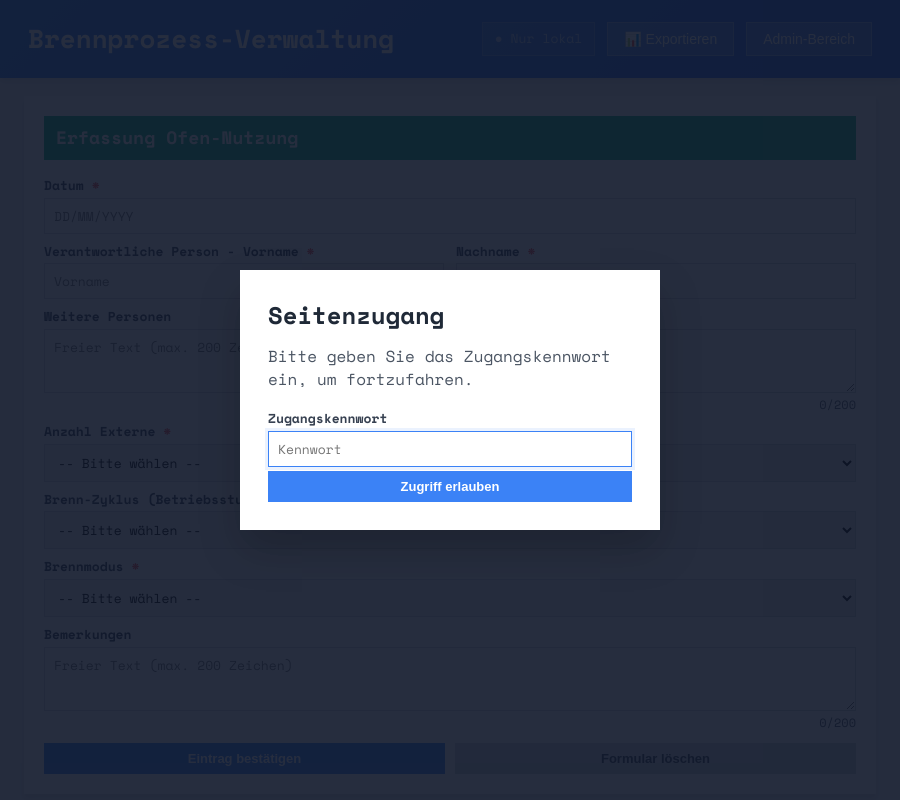
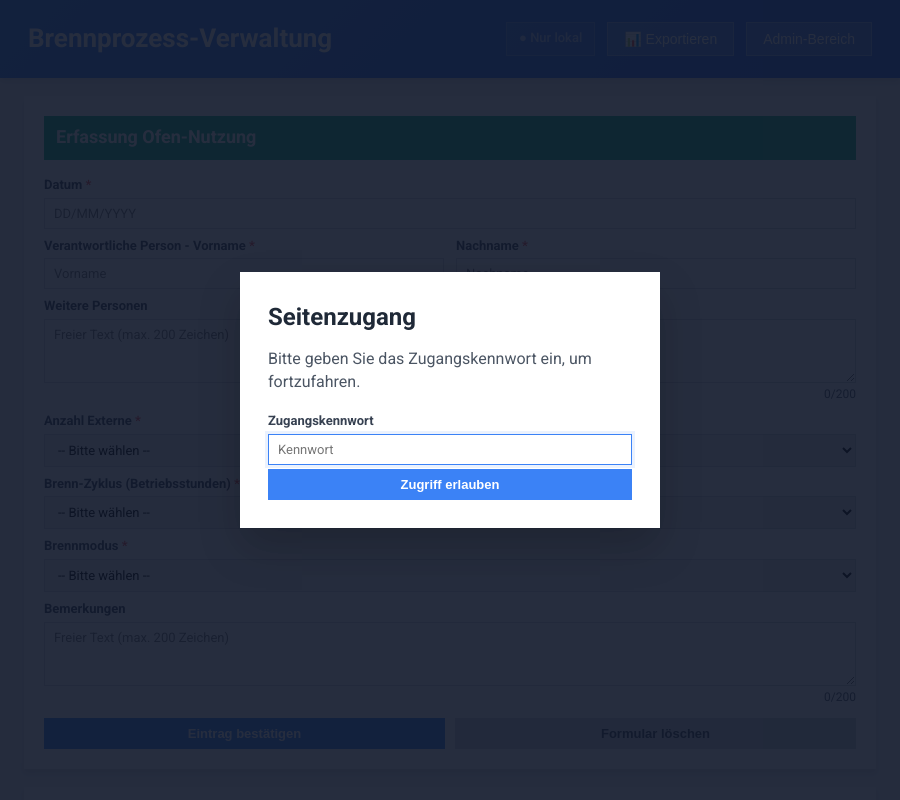
Before and after one commit to LukaThirden/brennprozess-app, an Electron app: page brennprozess.html in a window 900 px wide. Shown: the top 800 px of the page. Drawn offline with nearby package versions, Linux system fonts and the light colour scheme; no server answers.

Commit message:
Use Roboto font

```diff
--- a/brennprozess.css
+++ b/brennprozess.css
@@ -22,7 +22,7 @@
 }
 
 html, body {
-  font-family: 'Space Mono', monospace;
+  font-family: 'Roboto', sans-serif;
   background-color: var(--gray-100);
   color: var(--gray-800);
   line-height: 1.45;
--- a/brennprozess.html
+++ b/brennprozess.html
@@ -6,7 +6,7 @@
   <title>Brennprozess-Verwaltung</title>
   <link rel="preconnect" href="https://fonts.googleapis.com" />
   <link rel="preconnect" href="https://fonts.gstatic.com" crossorigin />
-  <link href="https://fonts.googleapis.com/css2?family=Space+Mono:wght@400;700&display=swap" rel="stylesheet" />
+  <link href="https://fonts.googleapis.com/css2?family=Roboto:wght@400;500;700&display=swap" rel="stylesheet" />
   <link rel="stylesheet" href="brennprozess.css" />
   <script src="https://cdnjs.cloudflare.com/ajax/libs/xlsx/0.18.5/xlsx.full.min.js"></script>
 </head>
```
